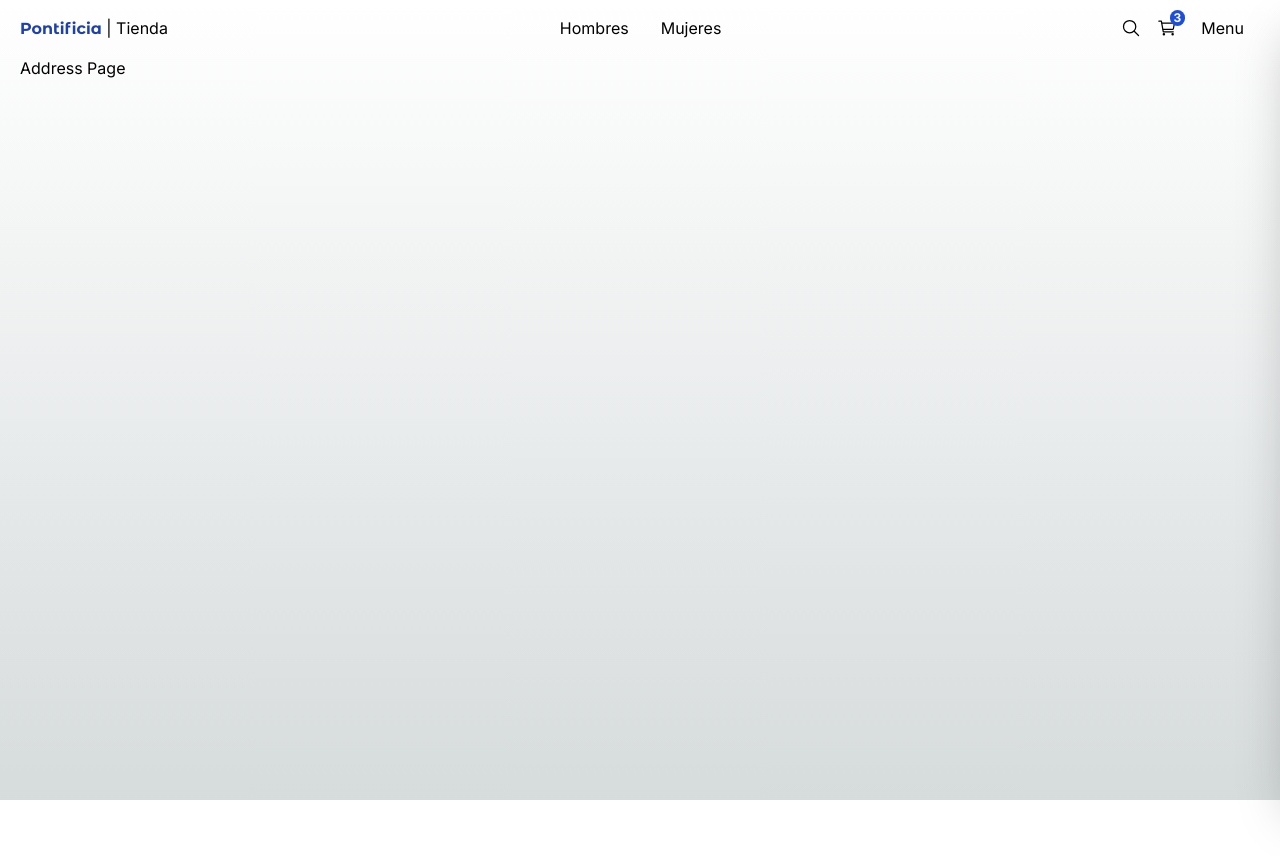
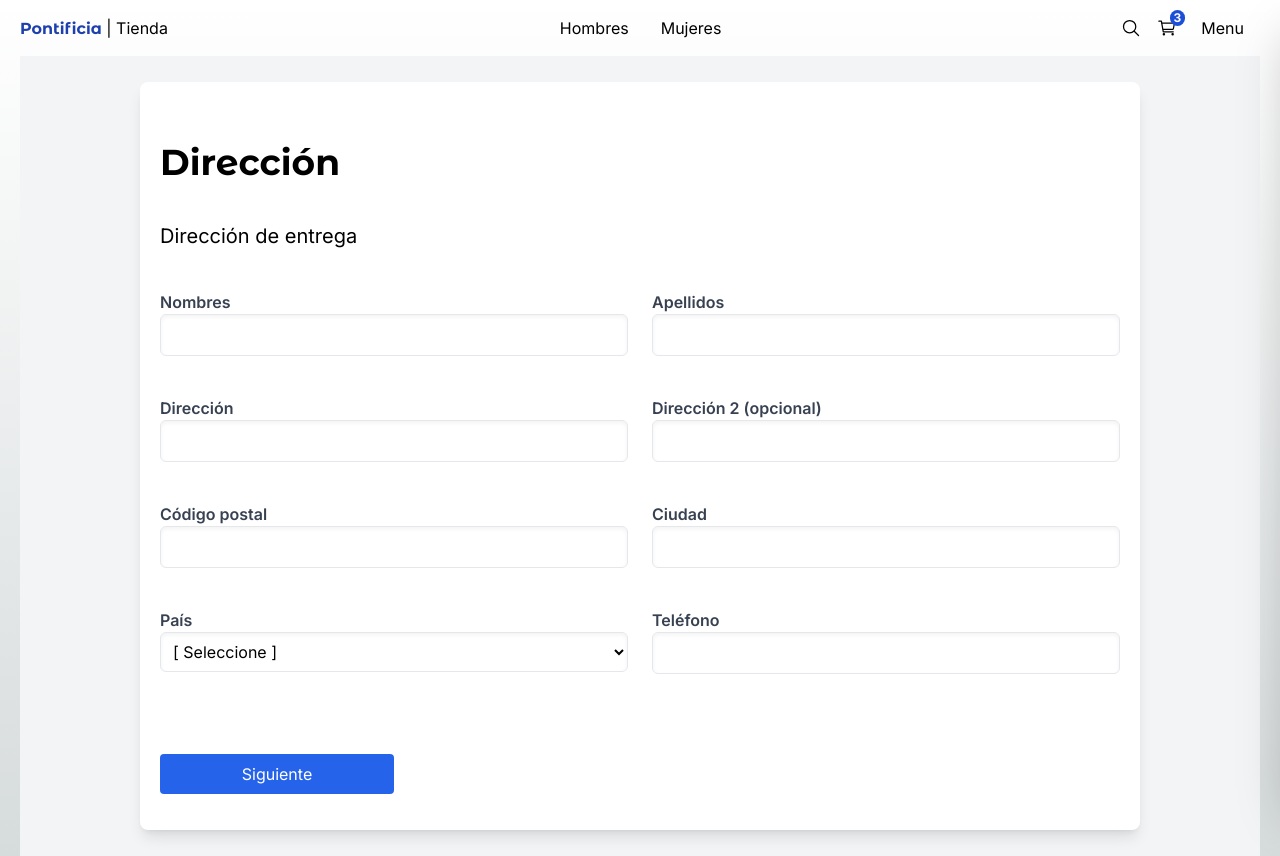
Before and after one commit to Juan-Ayme/e-comerce, a Next.js app: page /checkout/address in a window 1280 px wide. Before the commit the page ends 800 px from the top, so only its background shows below. Built offline with nearby package versions, Linux system fonts and the light colour scheme.

Commit message:
mejorando los estilos

```diff
--- a/src/app/(shop)/cart/page.tsx
+++ b/src/app/(shop)/cart/page.tsx
@@ -2,6 +2,7 @@ import { QuantitySelector, Title } from "@/components";
 import { initialData } from "@/seed/seed";
 import Image from "next/image";
 import Link from "next/link";
+import { SlArrowLeftCircle, SlTrash } from "react-icons/sl";
 
 const productInCart =[
   initialData.products[0],
@@ -19,9 +20,11 @@ export default function AdminPage(){
         <div className="grid grid-cols-1 sm:grid-cols-2 gap-10">
             {/**Carrrito */}
             <div className="flex flex-col mt-5">
-              <span className="text-xl">Agregar mas items</span>
-              <Link href="/" className="underline mb-5">
-                Continua comprando
+              <span className="text-xl mb-4 ">Agregar mas items</span>
+
+              <Link href="/" className="mb-5 flex items-center mx-4 bg-blue-500 hover:bg-blue-700 text-white font-bold py-2 px-4 rounded transition duration-500 ease-in-out">
+              <SlArrowLeftCircle className="w-6 h-6 mr-2" />
+              <span>Continua comprando</span>
             </Link>
 
             {/**Items */}
@@ -40,10 +43,11 @@ export default function AdminPage(){
                   className="mr-5 rounded"
                   />
                   <div>
-                    <p>{product.title} </p>
+                    <p className=" font-semibold">{product.title} </p>
                     <p>${product.price}</p>
                     <QuantitySelector quantity={3}/>
-                    <button className="underline mt-3">
+                    <button className="flex items-center bg-transparent hover:bg-red-600 text-red-700 font-semibold hover:text-white py-1 px-2 mt-2 border-transparent hover:border-red-600 rounded">
+                    <SlTrash className="w-5 h-5 mr-2"/>
                     Remover
                 </button>
                   </div>
@@ -53,35 +57,33 @@ export default function AdminPage(){
             </div>
 
             {/**Checkout - Resumen de orden*/}
-            <div className="bg-white rounded-xl shadow-xl p-7">
-                <h2 className="text-2xl mb-2">Resumen de orden</h2>
-                <div className="grid grid-cols-2">
-
-                    <span>Nº Productos </span>
+            <div className="bg-white rounded-xl shadow-xl p-7 flex flex-col items-center justify-center">
+                <h2 className="text-2xl mb-5 font-semibold">Resumen de orden</h2>
+                <div className="grid grid-cols-2 gap-y-4 w-full">
+                  <span className="font-medium">Nº Productos </span>
                   <span className="text-right">{productInCart.length} articulos</span>
 
-                    <span>Subtotal</span>
+                  <span className="font-medium">Subtotal</span>
                   <span className="text-right">$100 </span>
 
-                    <span>Impuestos (15%) </span>
+                  <span className="font-medium">Impuestos (15%) </span>
                   <span className="text-right">$100 articulos</span>
 
-                    <span className="mt-5 text-2xl">Total:</span>
-                    <span className="mt-5 text-2xl text-right">$100 </span>
+                  <span className="mt-5 text-2xl font-bold">Total:</span>
+                  <span className="mt-5 text-2xl text-right font-bold">$100 </span>
                 </div>
                 <div className="mt-5 mb-2 w-full">
                   <Link
                     href="/checkout/address"
-                        className="flex btn-primary justify-center"
+                    className="flex btn-primary justify-center items-center py-2 rounded text-white bg-blue-500 hover:bg-blue-700 transition duration-500 ease-in-out"
                     >
                     Comprar
                   </Link>
                 </div>
             </div>
-        </div>
 
         </div>
-
+      </div>
     </div>
   );
 }
--- a/src/app/(shop)/checkout/address/page.tsx
+++ b/src/app/(shop)/checkout/address/page.tsx
@@ -1,7 +1,91 @@
-export default function AdminPage(){
+import { Title } from '@/components';
+import Link from 'next/link';
+
+export default function NamePage() {
   return (
-    <div>
-      <h1>Address Page</h1>
+    <div className="flex flex-col items-center justify-center min-h-screen bg-gray-100">
+
+<div className="w-full xl:w-[1000px] bg-white rounded-lg shadow-lg p-5">
+
+  <Title title="Dirección" subtitle="Dirección de entrega" />
+
+  <div className="grid grid-cols-1 gap-4 sm:gap-6 sm:grid-cols-2">
+
+    <div className="flex flex-col mb-4">
+      <span className="font-semibold text-gray-700">Nombres</span>
+      <input
+        type="text"
+        className="p-2 border rounded-md bg-white shadow-inner"
+      />
     </div>
+
+    <div className="flex flex-col mb-4">
+      <span className="font-semibold text-gray-700">Apellidos</span>
+      <input
+        type="text"
+        className="p-2 border rounded-md bg-white shadow-inner"
+      />
+    </div>
+
+    <div className="flex flex-col mb-4">
+      <span className="font-semibold text-gray-700">Dirección</span>
+      <input
+        type="text"
+        className="p-2 border rounded-md bg-white shadow-inner"
+      />
+    </div>
+
+    <div className="flex flex-col mb-4">
+      <span className="font-semibold text-gray-700">Dirección 2 (opcional)</span>
+      <input
+        type="text"
+        className="p-2 border rounded-md bg-white shadow-inner"
+      />
+    </div>
+
+    <div className="flex flex-col mb-4">
+      <span className="font-semibold text-gray-700">Código postal</span>
+      <input
+        type="text"
+        className="p-2 border rounded-md bg-white shadow-inner"
+      />
+    </div>
+
+    <div className="flex flex-col mb-4">
+      <span className="font-semibold text-gray-700">Ciudad</span>
+      <input
+        type="text"
+        className="p-2 border rounded-md bg-white shadow-inner"
+      />
+    </div>
+
+    <div className="flex flex-col mb-4">
+      <span className="font-semibold text-gray-700">País</span>
+      <select
+        className="p-2 border rounded-md bg-white shadow-inner"
+      >
+        <option value="">[ Seleccione ]</option>
+        <option value="CRI">Costa Rica</option>
+      </select>
+    </div>
+
+    <div className="flex flex-col mb-4">
+      <span className="font-semibold text-gray-700">Teléfono</span>
+      <input
+        type="text"
+        className="p-2 border rounded-md bg-white shadow-inner"
+      />
+    </div>
+    <div className="flex flex-col mb-4 sm:mt-10">
+      <Link
+        href='/checkout'
+        className="btn-primary flex w-full sm:w-1/2 justify-center items-center py-2 rounded text-white bg-blue-500 hover:bg-blue-700 transition duration-500 ease-in-out"
+      >
+        Siguiente
+      </Link>
+    </div>
+  </div>
+</div>
+</div>
   );
 }
--- a/src/app/(shop)/page.tsx
+++ b/src/app/(shop)/page.tsx
@@ -1,18 +1,29 @@
+'use client'
 import { ProductGrid, Title } from "@/components";
 import { initialData } from "@/seed/seed";
+import { useState,MouseEvent } from "react";
 
 const products = initialData.products; // obtiene los productos de la semilla del archivo seed.ts
 
+interface Position {
+  x: number;
+  y: number;
+}
 export default function Home() {
+  const [mousePosition, setMousePosition] = useState<Position>({ x: 0, y: 0 });
+  const handleMouseMove = (event: MouseEvent<HTMLDivElement>) => {
+    setMousePosition({ x: event.clientX, y: event.clientY });
+  };
   return (
-    <>
+    <div onMouseMove={handleMouseMove}>
       <Title
         title="Tienda"
         subtitle="Todos los productos"
       />
       <ProductGrid
         products={products}
+        mousePosition={mousePosition}
       />
-    </>
+    </div>
   );
 }
--- a/src/components/products/product-gird/ProductGrid.tsx
+++ b/src/components/products/product-gird/ProductGrid.tsx
@@ -3,11 +3,16 @@ import { ProductGridItem } from "./ProductGridItem";
 
 interface Props{
     products: Product[];// arreglo de productos
+    mousePosition: Position;
 }
+interface Position {
+    x: number;
+    y: number;
+  }
 /**
  * Componente que muestra los productos en forma de grid o cuadricula
  */
-export const ProductGrid = ({products}:Props,id:Category) => {
+export const ProductGrid = ({products,mousePosition}:Props,id:Category) => {
     // retorna un grid con los productos
   return (
 
@@ -17,6 +22,7 @@ export const ProductGrid = ({products}:Props,id:Category) => {
                 <ProductGridItem
                  key={product.slug}
                  product={product}
+                mousePosition={mousePosition}
                 />
             ))
         }
--- a/src/components/products/product-gird/ProductGridItem.tsx
+++ b/src/components/products/product-gird/ProductGridItem.tsx
@@ -6,16 +6,24 @@ import Link from 'next/link';
 import { Product } from '@/interfaces';
 import { useState } from 'react';
 
+interface Position {
+  x: number;
+  y: number;
+}
 interface Props{
     product: Product;
+    mousePosition: Position;
 }
 
-export const ProductGridItem  = ({product}:Props) => {
+
+export const ProductGridItem  = ({product,mousePosition}:Props) => {
 
   const [displayImage ,setDisplayImage] = useState(product.images[0]);// obtiene la primera imagen del producto
 
   return (
-    <div className='rounded-md overflow-hidden fade-in'>
+    <div className='rounded-md overflow-hidden fade-in' style={{
+      transform: `translate(${mousePosition.x * 0.01}px, ${mousePosition.y * 0.01}px)`
+    }}>
       <Link href={`/product/${product.slug}`}>
       <Image
       alt='product'
```
Lines whose indentation alone changed are shown as unchanged.
